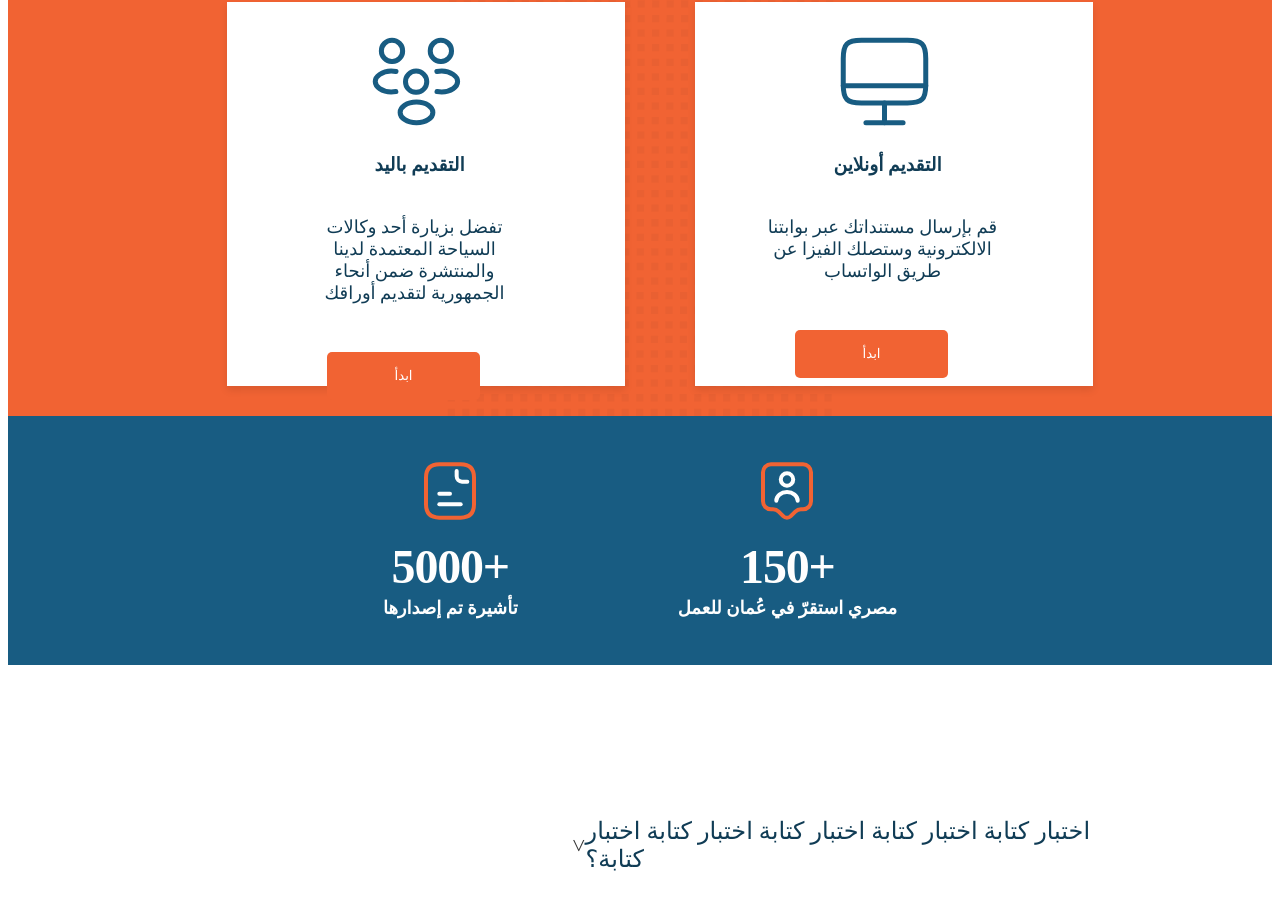
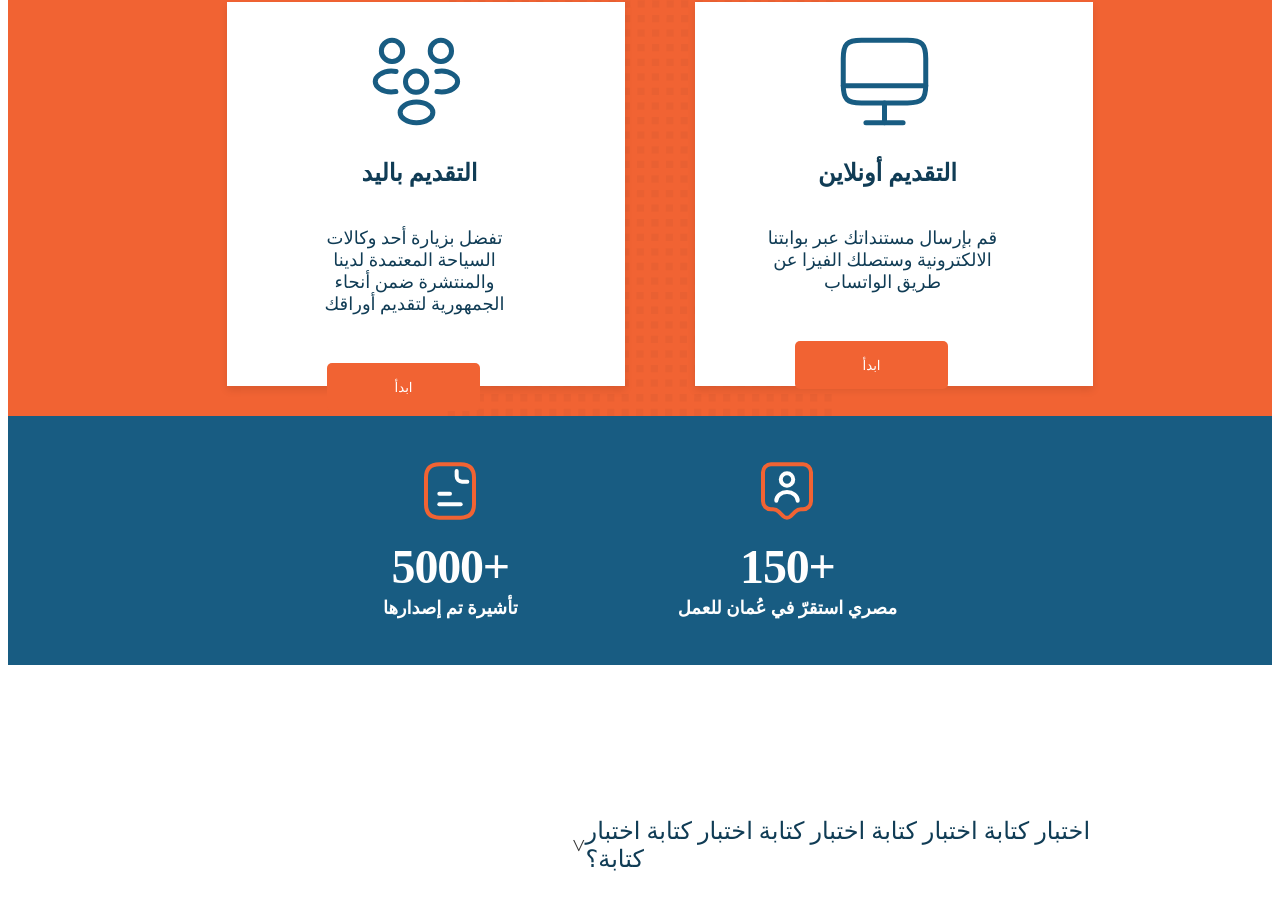
Before and after one commit to faid-terence/VISA-4-OMAN, a React (Vite) app: page / in a window 1280 px wide. Shown: the part 2640-3564 px from the top of the page. Built offline with nearby package versions, Linux system fonts and the light colour scheme.

Commit message:
feat(Project):Add project name

```diff
--- a/index.html
+++ b/index.html
@@ -4,7 +4,7 @@
     <meta charset="UTF-8" />
     <link rel="icon" type="image/svg+xml" href="./src/assets/logo.svg" />
     <meta name="viewport" content="width=device-width, initial-scale=1.0" />
-    <title>Vite + React</title>
+    <title>Apply 4 Oman Visa</title>
   </head>
   <body>
     <div id="root"></div>
--- a/src/components/ApplicationOptions/ApplicationOptions.css
+++ b/src/components/ApplicationOptions/ApplicationOptions.css
@@ -60,6 +60,8 @@
   color: #103c55;
   margin-left: 80px;
   margin-bottom: 40px;
+  font-size: 24px;
+  font-weight: bold;
 }
 .card .card-button {
   margin-top: 30px;
@@ -77,6 +79,7 @@
   padding-left: 70px;
   color: #103c55;
   font-size: 18px;
+  font-weight: 400;
 }
 
 .card img {
```
